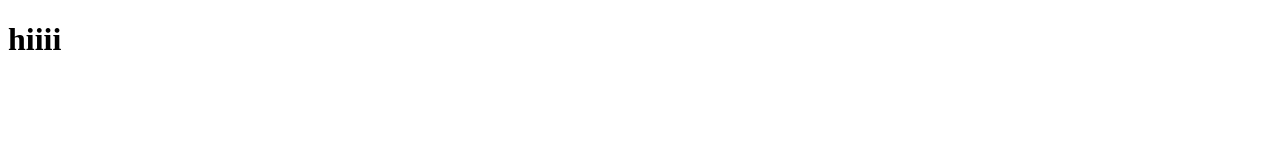
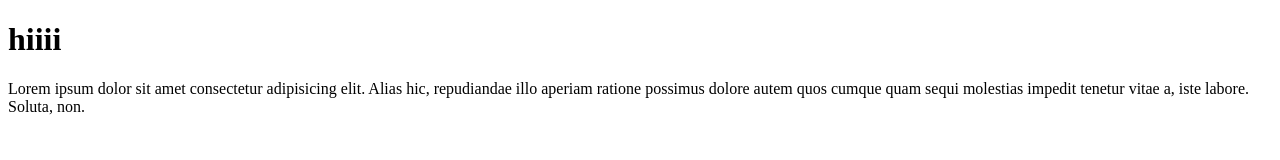
Before and after one commit to rukmini-27/Practice-4, a plain HTML site: page index.html in a window 1280 px wide. Drawn offline with Linux system fonts and the light colour scheme.

Commit message:
paragraph added

```diff
--- a/index.html
+++ b/index.html
@@ -8,5 +8,10 @@
   </head>
   <body>
     <h1>hiiii</h1>
+    <p>
+      Lorem ipsum dolor sit amet consectetur adipisicing elit. Alias hic,
+      repudiandae illo aperiam ratione possimus dolore autem quos cumque quam
+      sequi molestias impedit tenetur vitae a, iste labore. Soluta, non.
+    </p>
   </body>
 </html>
```
